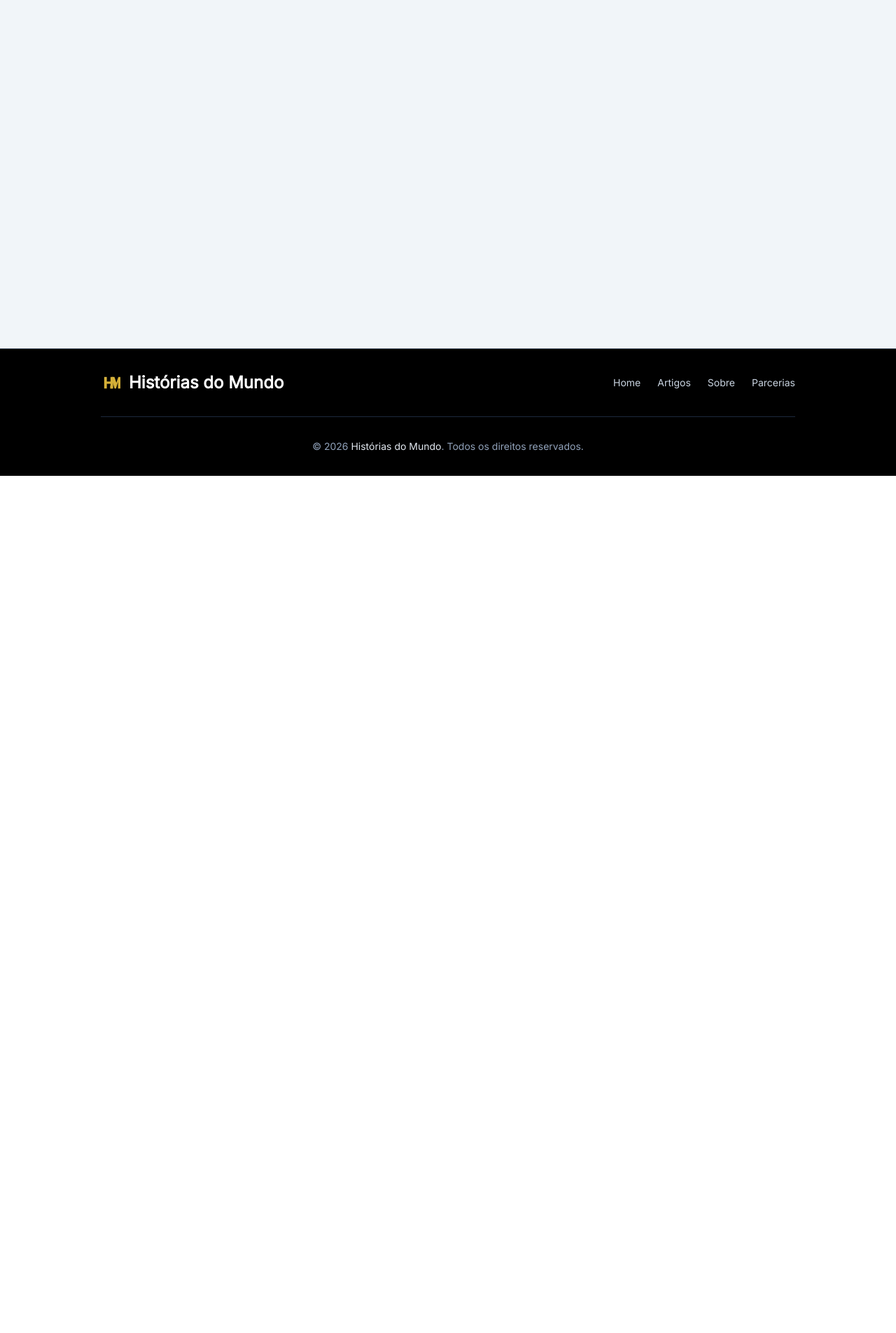
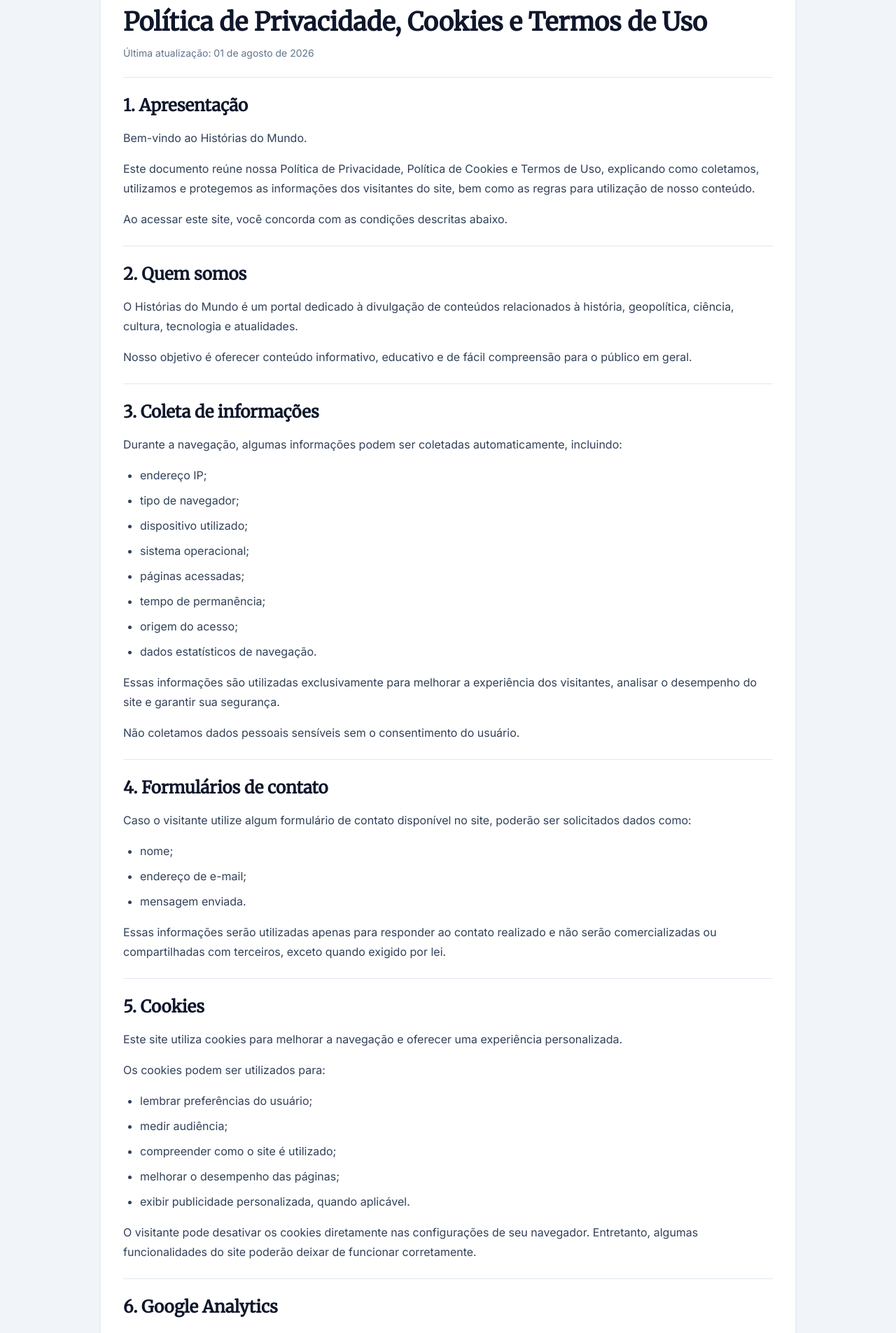
Before and after one commit to jordanlp19/Hist-rias-do-mundo, a React (Vite) app in the folder frontend/: page /privacy in a window 1280 px wide. Shown: the part 120-2025 px from the top of the page at 70% size. Before the commit the page ends 800 px from the top, so only its background shows below. Built offline with nearby package versions, Linux system fonts and the light colour scheme; what tailwind-animations would draw is missing.

Commit message:
Nova página de privacidade e rolagem corrigida

```diff
--- a/frontend/src/App.jsx
+++ b/frontend/src/App.jsx
@@ -1,4 +1,5 @@
-import { Routes, Route } from "react-router-dom";
+import { useEffect } from "react";
+import { Routes, Route, useLocation } from "react-router-dom";
 import Header from "./components/Header.jsx";
 import Footer from "./components/Footer.jsx";
 import Home from "./pages/Home.jsx";
@@ -6,15 +7,27 @@
 import Artigos from "./pages/Artigos.jsx";
 import Sobre from "./pages/Sobre.jsx";
 import Parcerias from "./pages/Parcerias.jsx";
+import Privacy from "./pages/Privacy.jsx";
 import { Analytics } from "@vercel/analytics/react";
 
 function PageContainer({ children }) {
   return <div className="mx-auto max-w-5xl px-4 py-8">{children}</div>;
 }
 
+function ScrollToTop() {
+  const { pathname } = useLocation();
+
+  useEffect(() => {
+    window.scrollTo({ top: 0, left: 0, behavior: "instant" });
+  }, [pathname]);
+
+  return null;
+}
+
 function App() {
   return (
     <div className="flex min-h-screen flex-col bg-slate-100 text-slate-900">
+      <ScrollToTop />
       <Header />
       <main className="flex-1">
         <Routes>
@@ -23,6 +36,7 @@
           <Route path="/artigos/:slug" element={<PageContainer><Artigo /></PageContainer>} />
           <Route path="/sobre" element={<PageContainer><Sobre /></PageContainer>} />
           <Route path="/parcerias" element={<PageContainer><Parcerias /></PageContainer>} />
+          <Route path="/privacy" element={<PageContainer><Privacy /></PageContainer>} />
         </Routes>
       </main>
       <Footer />
--- a/frontend/src/components/Footer.jsx
+++ b/frontend/src/components/Footer.jsx
@@ -38,7 +38,10 @@
           <Link className="font-medium text-slate-200 hover:text-amber-300 hover:underline" to="/">
             Histórias do Mundo
           </Link>
-          . Todos os direitos reservados.
+          .{" "}
+          <Link className="transition-colors hover:text-amber-300 hover:underline" to="/privacy">
+            Todos os direitos reservados.
+          </Link>
         </span>
       </div>
     </footer>
--- /dev/null
+++ b/frontend/src/pages/Privacy.jsx
@@ -0,0 +1,177 @@
+const sections = [
+  {
+    title: "1. Apresentação",
+    content: (
+      <>
+        <p>Bem-vindo ao Histórias do Mundo.</p>
+        <p>
+          Este documento reúne nossa Política de Privacidade, Política de Cookies e Termos de Uso, explicando como coletamos, utilizamos e protegemos as informações dos visitantes do site, bem como as regras para utilização de nosso conteúdo.
+        </p>
+        <p>Ao acessar este site, você concorda com as condições descritas abaixo.</p>
+      </>
+    ),
+  },
+  {
+    title: "2. Quem somos",
+    content: (
+      <>
+        <p>O Histórias do Mundo é um portal dedicado à divulgação de conteúdos relacionados à história, geopolítica, ciência, cultura, tecnologia e atualidades.</p>
+        <p>Nosso objetivo é oferecer conteúdo informativo, educativo e de fácil compreensão para o público em geral.</p>
+      </>
+    ),
+  },
+  {
+    title: "3. Coleta de informações",
+    content: (
+      <>
+        <p>Durante a navegação, algumas informações podem ser coletadas automaticamente, incluindo:</p>
+        <ul><li>endereço IP;</li><li>tipo de navegador;</li><li>dispositivo utilizado;</li><li>sistema operacional;</li><li>páginas acessadas;</li><li>tempo de permanência;</li><li>origem do acesso;</li><li>dados estatísticos de navegação.</li></ul>
+        <p>Essas informações são utilizadas exclusivamente para melhorar a experiência dos visitantes, analisar o desempenho do site e garantir sua segurança.</p>
+        <p>Não coletamos dados pessoais sensíveis sem o consentimento do usuário.</p>
+      </>
+    ),
+  },
+  {
+    title: "4. Formulários de contato",
+    content: (
+      <>
+        <p>Caso o visitante utilize algum formulário de contato disponível no site, poderão ser solicitados dados como:</p>
+        <ul><li>nome;</li><li>endereço de e-mail;</li><li>mensagem enviada.</li></ul>
+        <p>Essas informações serão utilizadas apenas para responder ao contato realizado e não serão comercializadas ou compartilhadas com terceiros, exceto quando exigido por lei.</p>
+      </>
+    ),
+  },
+  {
+    title: "5. Cookies",
+    content: (
+      <>
+        <p>Este site utiliza cookies para melhorar a navegação e oferecer uma experiência personalizada.</p>
+        <p>Os cookies podem ser utilizados para:</p>
+        <ul><li>lembrar preferências do usuário;</li><li>medir audiência;</li><li>compreender como o site é utilizado;</li><li>melhorar o desempenho das páginas;</li><li>exibir publicidade personalizada, quando aplicável.</li></ul>
+        <p>O visitante pode desativar os cookies diretamente nas configurações de seu navegador. Entretanto, algumas funcionalidades do site poderão deixar de funcionar corretamente.</p>
+      </>
+    ),
+  },
+  {
+    title: "6. Google Analytics",
+    content: (
+      <>
+        <p>Este site poderá utilizar ferramentas como o Google Analytics para compreender estatísticas de acesso, incluindo:</p>
+        <ul><li>número de visitantes;</li><li>páginas mais acessadas;</li><li>tempo médio de navegação;</li><li>localização aproximada dos acessos;</li><li>dispositivos utilizados.</li></ul>
+        <p>Esses dados são coletados de forma agregada e não identificam individualmente os visitantes.</p>
+      </>
+    ),
+  },
+  {
+    title: "7. Google AdSense",
+    content: (
+      <>
+        <p>O Histórias do Mundo poderá exibir anúncios fornecidos pelo Google AdSense.</p>
+        <p>O Google pode utilizar cookies para apresentar anúncios mais relevantes aos usuários com base em suas visitas anteriores a este e a outros sites.</p>
+        <p>Esses cookies podem ser utilizados para medir o desempenho dos anúncios e personalizar a publicidade exibida.</p>
+        <p>Mais informações podem ser encontradas na Política de Privacidade do Google.</p>
+      </>
+    ),
+  },
+  {
+    title: "8. Compartilhamento de informações",
+    content: (
+      <>
+        <p>Não vendemos nem comercializamos informações pessoais de nossos visitantes.</p>
+        <p>As informações poderão ser compartilhadas apenas:</p>
+        <ul><li>quando exigido por determinação legal;</li><li>para cumprimento de obrigações legais;</li><li>com prestadores de serviços responsáveis pela hospedagem, análise de acesso ou publicidade, sempre dentro das normas aplicáveis.</li></ul>
+      </>
+    ),
+  },
+  {
+    title: "9. Segurança",
+    content: (
+      <>
+        <p>Adotamos medidas técnicas e administrativas para proteger as informações coletadas contra acesso não autorizado, perda, alteração ou divulgação indevida.</p>
+        <p>Entretanto, nenhum sistema conectado à internet é completamente livre de riscos, razão pela qual não é possível garantir segurança absoluta.</p>
+      </>
+    ),
+  },
+  {
+    title: "10. Propriedade intelectual",
+    content: (
+      <>
+        <p>Todo o conteúdo publicado no Histórias do Mundo, incluindo textos, imagens, ilustrações, identidade visual e demais materiais, é protegido pelas leis de direitos autorais, salvo quando indicado de forma diferente.</p>
+        <p>É permitida a citação de pequenos trechos, desde que seja mencionada a fonte e incluído um link para o artigo original.</p>
+        <p>Não é permitida a reprodução integral dos conteúdos sem autorização prévia.</p>
+      </>
+    ),
+  },
+  {
+    title: "11. Uso das informações",
+    content: (
+      <>
+        <p>Os conteúdos publicados possuem finalidade informativa e educativa.</p>
+        <p>Embora sejam produzidos com base em fontes consideradas confiáveis, podem existir atualizações, revisões históricas ou mudanças decorrentes de novos acontecimentos.</p>
+        <p>O Histórias do Mundo não garante que todas as informações permanecerão permanentemente atualizadas.</p>
+      </>
+    ),
+  },
+  {
+    title: "12. Links para terceiros",
+    content: (
+      <>
+        <p>O site poderá conter links para páginas externas.</p>
+        <p>Não somos responsáveis pelas políticas de privacidade, conteúdo ou práticas adotadas por outros sites.</p>
+        <p>Recomendamos que o usuário leia as políticas de privacidade de cada serviço acessado.</p>
+      </>
+    ),
+  },
+  {
+    title: "13. Direitos do usuário",
+    content: (
+      <>
+        <p>Sempre que aplicável, o usuário poderá solicitar:</p>
+        <ul><li>acesso aos dados eventualmente fornecidos;</li><li>correção de informações;</li><li>exclusão de dados pessoais;</li><li>esclarecimentos sobre o tratamento de informações.</li></ul>
+        <p>As solicitações poderão ser realizadas por meio dos canais de contato disponíveis no site.</p>
+      </>
+    ),
+  },
+  {
+    title: "14. Alterações desta política",
+    content: (
+      <>
+        <p>Esta política poderá ser atualizada a qualquer momento para refletir mudanças legais, técnicas ou operacionais.</p>
+        <p>A versão mais recente estará sempre disponível nesta página.</p>
+      </>
+    ),
+  },
+  {
+    title: "15. Contato",
+    content: (
+      <>
+        <p>Em caso de dúvidas sobre esta Política de Privacidade, Cookies e Termos de Uso, utilize a página de contato disponível no site.</p>
+        <p>Ao continuar navegando no Histórias do Mundo, o visitante declara estar ciente e de acordo com os termos apresentados neste documento.</p>
+      </>
+    ),
+  },
+];
+
+function Privacy() {
+  return (
+    <article className="rounded-lg bg-white p-6 shadow sm:p-8">
+      <header className="border-b border-slate-200 pb-6">
+        <h1 className="text-3xl font-bold leading-tight sm:text-4xl">Política de Privacidade, Cookies e Termos de Uso</h1>
+        <p className="mt-3 text-sm text-slate-500">Última atualização: 01 de agosto de 2026</p>
+      </header>
+
+      <div className="text-slate-700">
+        {sections.map((section) => (
+          <section className="border-b border-slate-200 py-6 last:border-b-0 last:pb-0" key={section.title}>
+            <h2 className="mb-4 text-2xl font-bold text-slate-900">{section.title}</h2>
+            <div className="space-y-4 leading-7 [&_ul]:list-disc [&_ul]:space-y-2 [&_ul]:pl-6">
+              {section.content}
+            </div>
+          </section>
+        ))}
+      </div>
+    </article>
+  );
+}
+
+export default Privacy;
```
